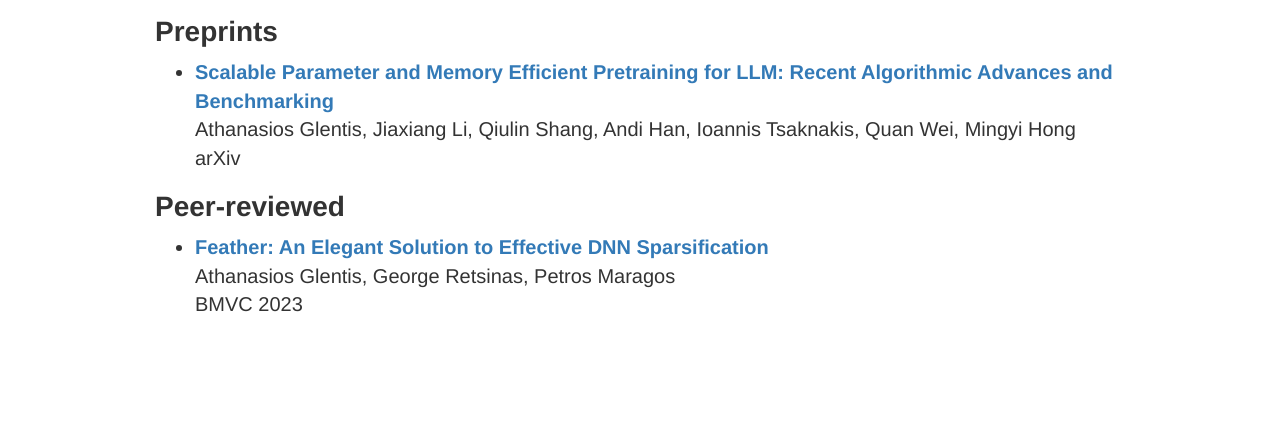
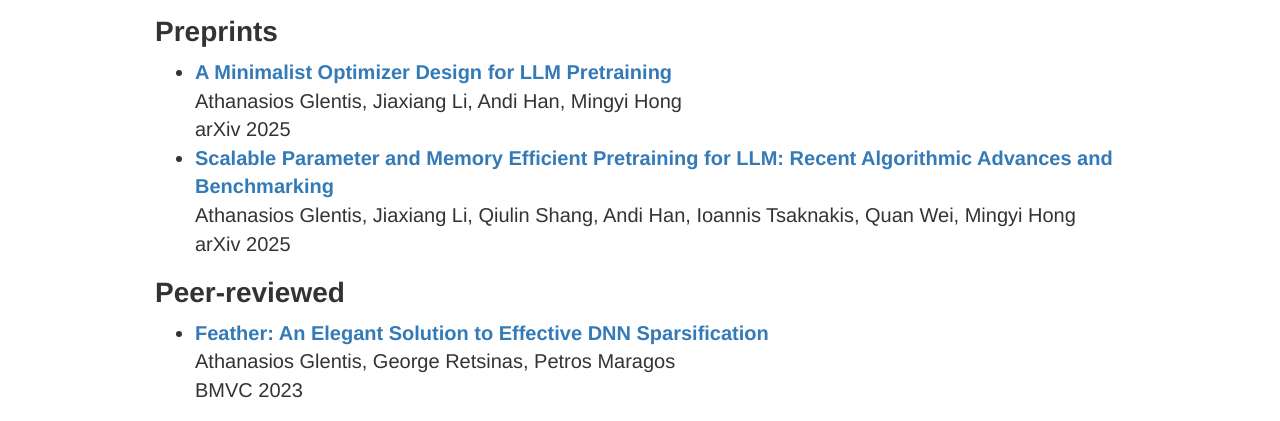
Before and after one commit to athglentis/athglentis.github.io, a plain HTML site: page index.html in a window 1280 px wide. Shown: the part 612-1033 px from the top of the page. Before the commit the page ends 947 px from the top, so only its background shows below. Drawn offline with nearby package versions, Linux system fonts and the light colour scheme.

Commit message:
Update index.html

```diff
--- a/index.html
+++ b/index.html
@@ -129,9 +129,14 @@
       <h3><strong>Preprints</strong></h3>
       <ul>
         <li class="paper">
+          <strong><a href="https://arxiv.org/abs/2506.16659" target="_blank">A Minimalist Optimizer Design for LLM Pretraining</a></strong>
+          <div>Athanasios Glentis, Jiaxiang Li, Andi Han, Mingyi Hong</div>
+          <span class="conference">arXiv 2025</span>
+        </li>
+        <li class="paper">
           <strong><a href="https://arxiv.org/abs/2505.22922" target="_blank">Scalable Parameter and Memory Efficient Pretraining for LLM: Recent Algorithmic Advances and Benchmarking</a></strong>
           <div>Athanasios Glentis, Jiaxiang Li, Qiulin Shang, Andi Han, Ioannis Tsaknakis, Quan Wei, Mingyi Hong</div>
-          <span class="conference">arXiv</span>
+          <span class="conference">arXiv 2025</span>
         </li>
       </ul>
 
```
